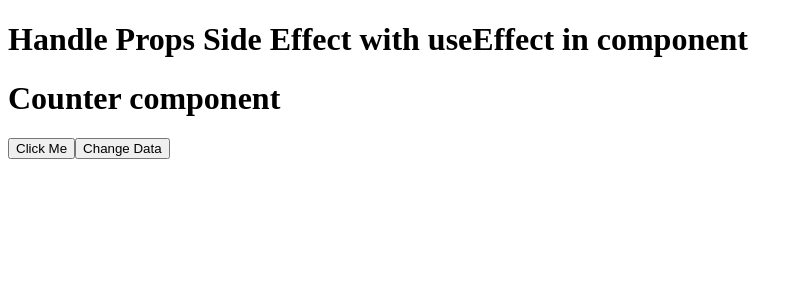
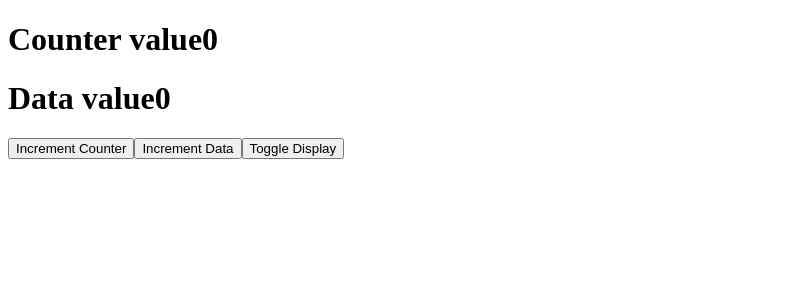
Before and after one commit to Raj226295/React_class, a React (Vite) app in the folder Desktop/Node/FSWD_6CEC/: page / in a window 1280 px wide. Shown: the top 300 px of the page, without its empty margins (0-803 px from the left). Built offline with nearby package versions, Linux system fonts and the light colour scheme.

Commit message:
update code

```diff
--- a/Desktop/Node/FSWD_6CEC/src/App.jsx
+++ b/Desktop/Node/FSWD_6CEC/src/App.jsx
@@ -831,23 +831,27 @@
 
 
 
-import Counter  from "./room13pre/Counter";
+
 import { useState } from "react";
-function App(){
+import Counter from "./room13pre/Counter";
+
+function App() {
     const [count,setCount]=useState(0);
     const [data,setData]=useState(0);
-
-
+    const [display,setDisplay]=useState(true);
 
     return (
         <div>
-      <h1>Handle Props Side Effect with useEffect in component</h1>
-      <Counter count={count}/>
-      <button onClick={()=> setCount(count+1)}>Click Me</button>
-      <button onClick={()=> setData(data+1)}>Change Data</button>
+            {
+                display? <Counter counter={count} data={data} /> : null
 
+
+            }
+                <button onClick={()=>setCount(count+1)}>Increment Counter</button>
+                <button onClick={()=>setData(data+1)}>Increment Data</button>
+                <button onClick={()=>setDisplay(!display)}>Toggle Display</button>
         </div>
     )
+}
 
-}
 export default App;
--- a/Desktop/Node/FSWD_6CEC/src/room13pre/Counter.jsx
+++ b/Desktop/Node/FSWD_6CEC/src/room13pre/Counter.jsx
@@ -17,28 +17,25 @@
 
 
 
-
 import { useEffect } from "react";
 
 const Counter = ({ counter, data }) => {
 
-    const handleCounter = () => {
-        console.log("handleCounter called");
-    };
-    const handleData = () => {
-        console.log("handleData called");
-    };
 
     useEffect(() => {
-        handleCounter();
-    }, [counter, data]);
+        console.log("mounting phase only");
+    }, [])
 
-    handleData();
+    useEffect(() => {
+        console.log("update phase only");
+    }, [counter])
+
     return (
         <div>
-            <h1>Counter component {counter}</h1>
+            <h1>Counter value{counter}</h1>
+            <h1>Data value{data}</h1>
         </div>
-    );
-};
+    )
 
-export default Counter;
+}
+export default Counter
```
Lines whose indentation alone changed are shown as unchanged.
